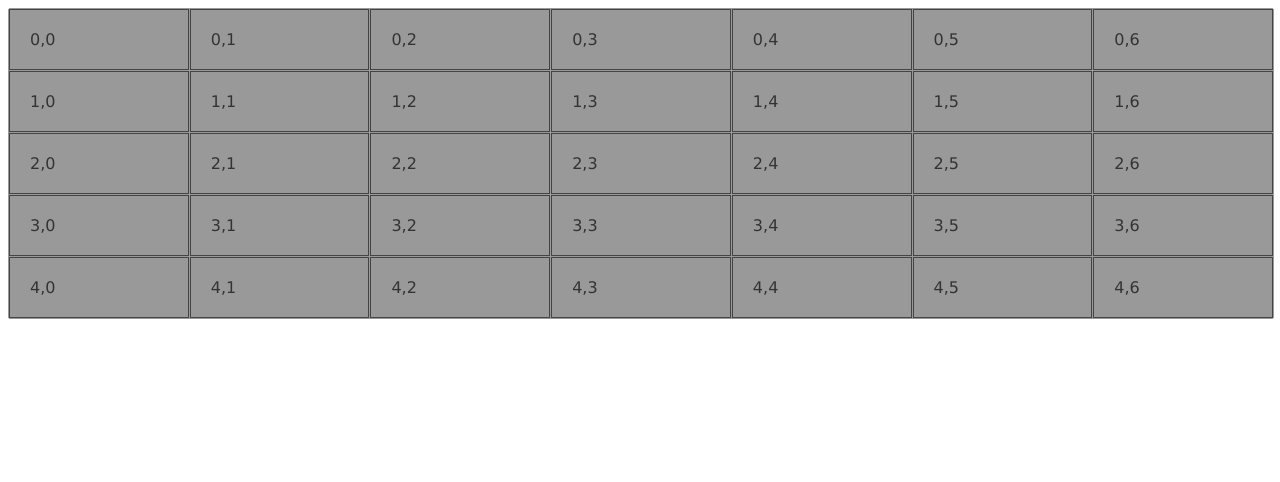
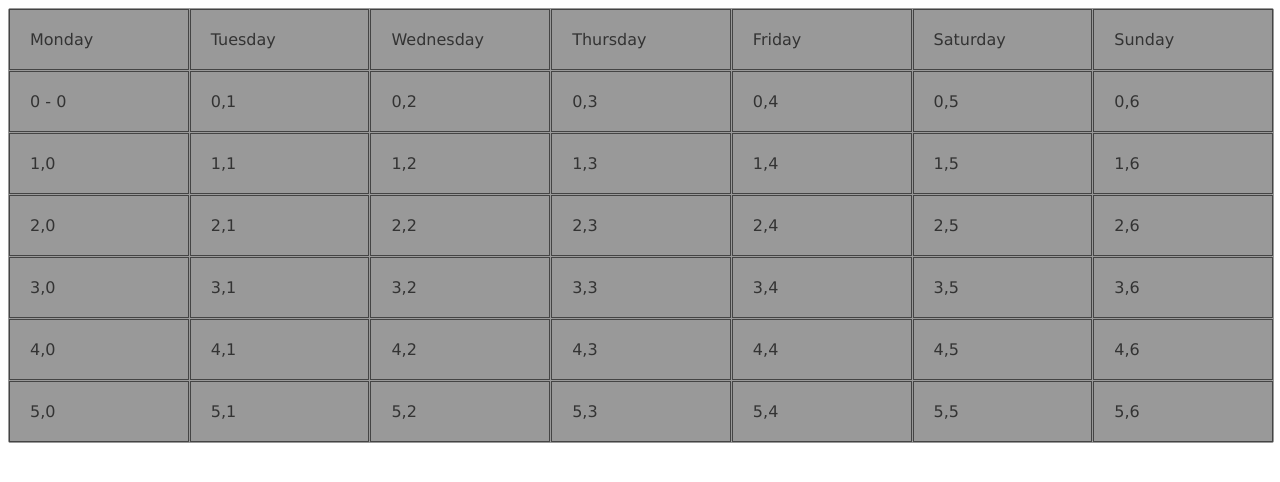
Before and after one commit to Erwin-J/event-calendar-svelte, a Svelte app: page / in a window 1280 px wide. Shown: the top 482 px of the page. Built offline with nearby package versions, Linux system fonts and the light colour scheme.

Commit message:
adding days

```diff
--- a/src/Calendar.svelte
+++ b/src/Calendar.svelte
@@ -1,20 +1,54 @@
 <script lang="ts">
+  import Days from "./Days.svelte";
+
   const currentDate: Date = new Date();
 
-  const rows: number = 5;
+  const daysInMonth = new Date(
+    currentDate.getFullYear(),
+    currentDate.getMonth() + 1,
+    0
+  ).getDate();
+
+  const rows: number = 6;
   const columns: number = 7;
 
-  $: col = `repeat(${columns}, 1fr)`;
-  $: row = `repeat(${rows}, 1fr)`;
+  let col: string = `repeat(${columns}, 1fr)`;
+  let row: string = `repeat(${rows}, 1fr)`;
+
+  export const days: string[] = [
+    "Monday",
+    "Tuesday",
+    "Wednesday",
+    "Thursday",
+    "Friday",
+    "Saturday",
+    "Sunday",
+  ];
 </script>
 
 <div
   class="calendar-container"
   style="grid-template-rows: {row}; grid-template-columns: {col};"
 >
-  {#each { length: rows } as _, i (i)}
-    {#each { length: columns } as _, j (j)}
-      <div class="calendar-cell">{i},{j}</div>
+  {#each days as day}
+    <div class="calendar-cell">{day}</div>
+  {/each}
+
+  {#each { length: rows } as _, row}
+    {#each { length: columns } as _, column}
+      {#if row === 0 && column === 0}
+        <div class="calendar-cell">
+          <svelte:component
+            this={Days}
+            {...{
+              currentGridColumnPosition: column,
+              currentGridRowPosition: row,
+            }}
+          />
+        </div>
+      {:else}
+        <div class="calendar-cell">{row},{column}</div>
+      {/if}
     {/each}
   {/each}
 </div>
--- /dev/null
+++ b/src/Days.svelte
@@ -0,0 +1,6 @@
+<script lang="ts">
+  export let currentGridColumnPosition;
+  export let currentGridRowPosition;
+</script>
+
+{currentGridColumnPosition} - {currentGridRowPosition}
```
